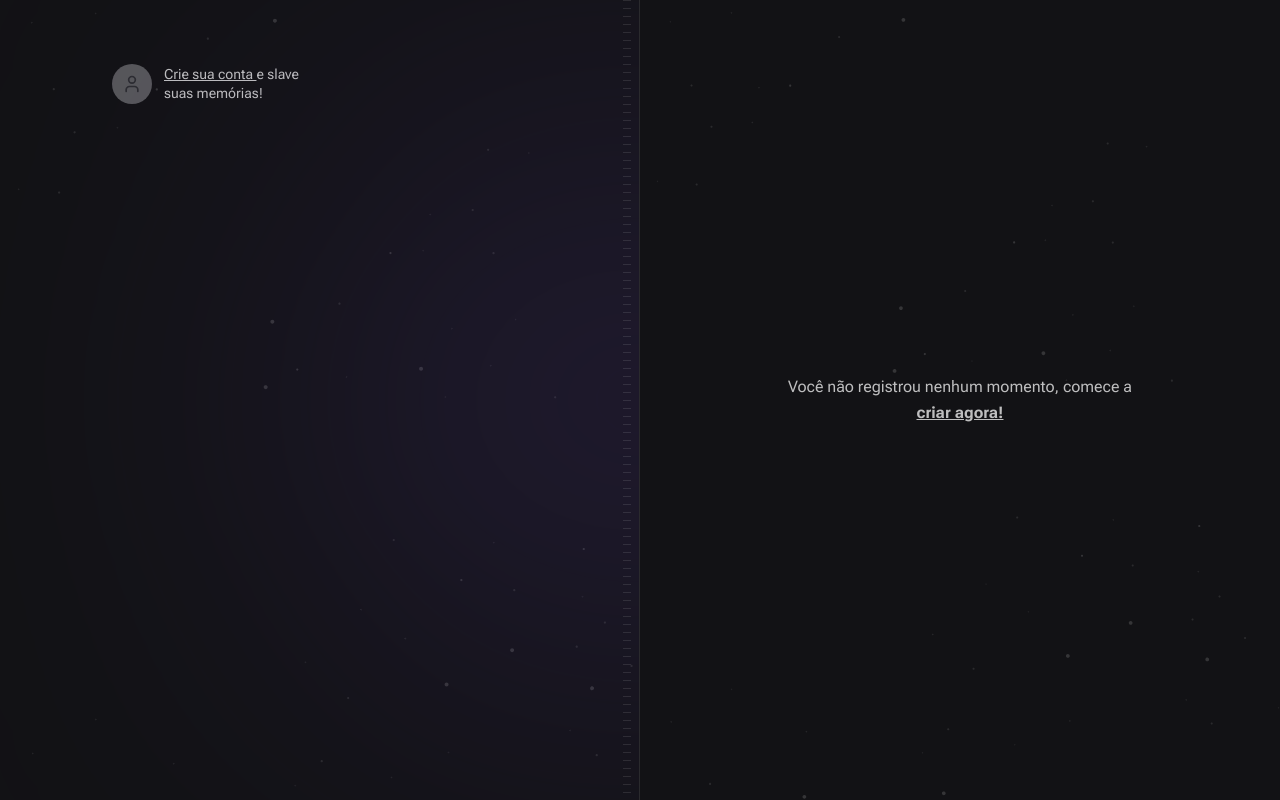
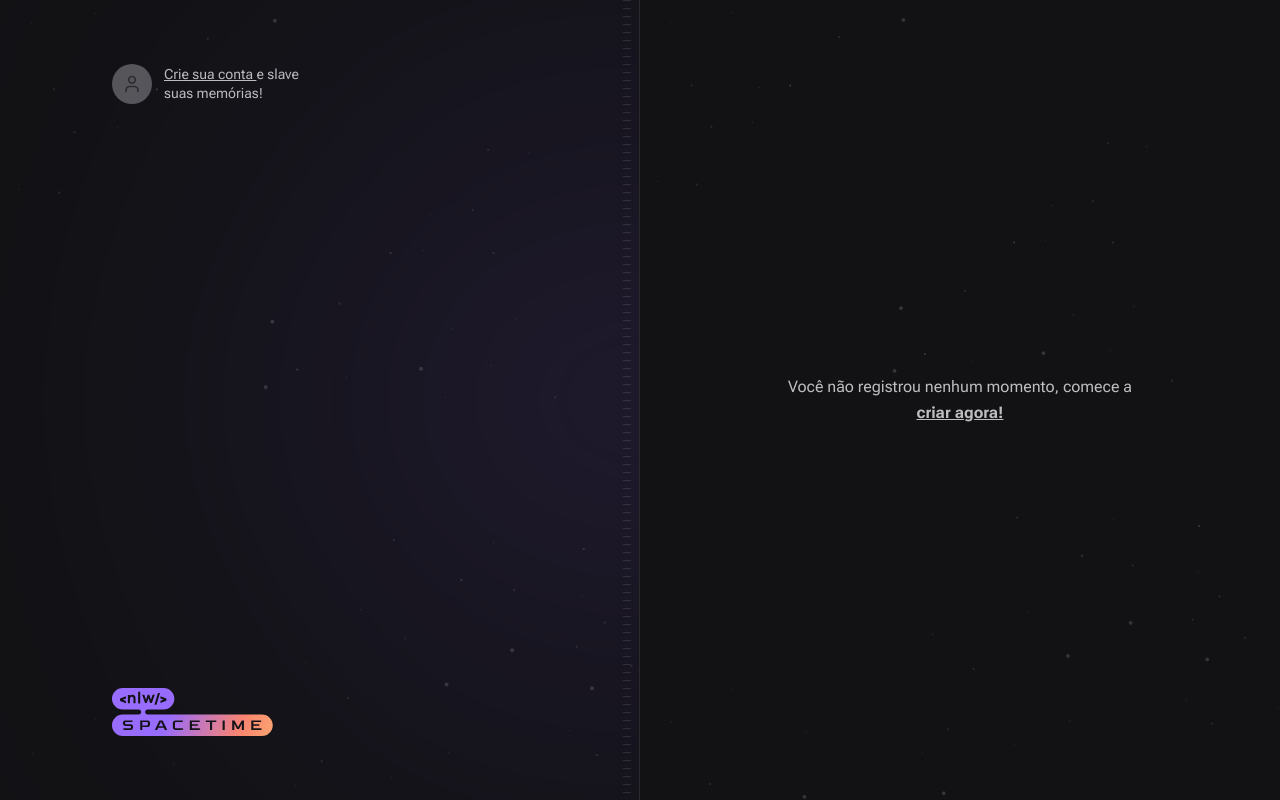
Before and after one commit to charles-mrt/space-time, a Next.js app in the folder web/: page / in a window 1280 px wide. Built offline with nearby package versions, Linux system fonts and the light colour scheme; a web font is replaced by a local one.

Commit message:
logo field created

```diff
--- a/web/app/page.tsx
+++ b/web/app/page.tsx
@@ -1,4 +1,7 @@
 import { User } from 'lucide-react'
+
+import Image from 'next/image'
+import nlwLogo from '../src/assets/nlw-spacetime-logo.svg'
 
 export default function Home() {
   return (
@@ -24,6 +27,11 @@ export default function Home() {
           </p>
         </a>
 
+        {/* hero */}
+        <div>
+          <Image src={nlwLogo} alt="NLW SpaceTime"/>
+        </div>
+
       </div>
 
 
```
Also changed, not shown: web/src/assets/nlw-spacetime.svg (deleted).
